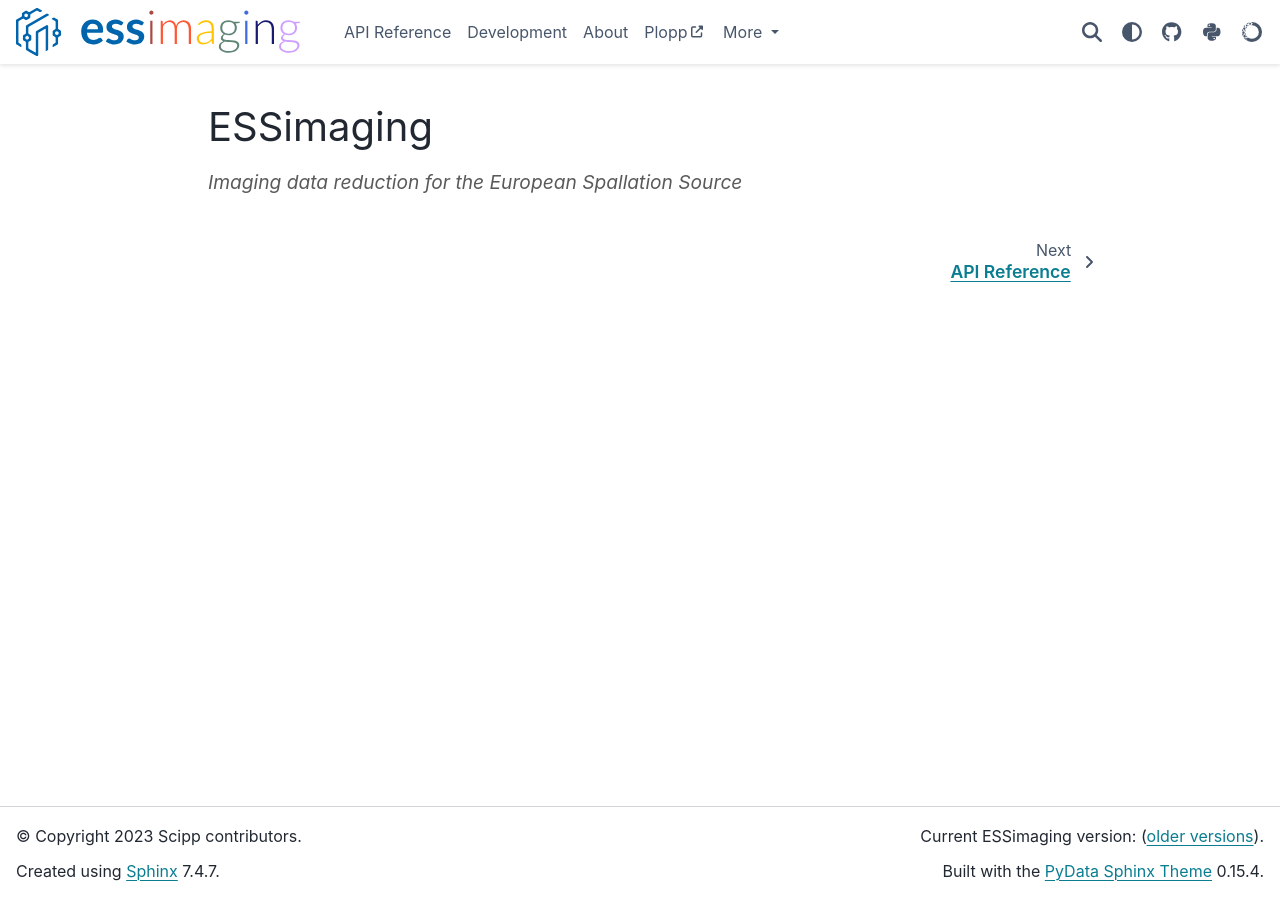
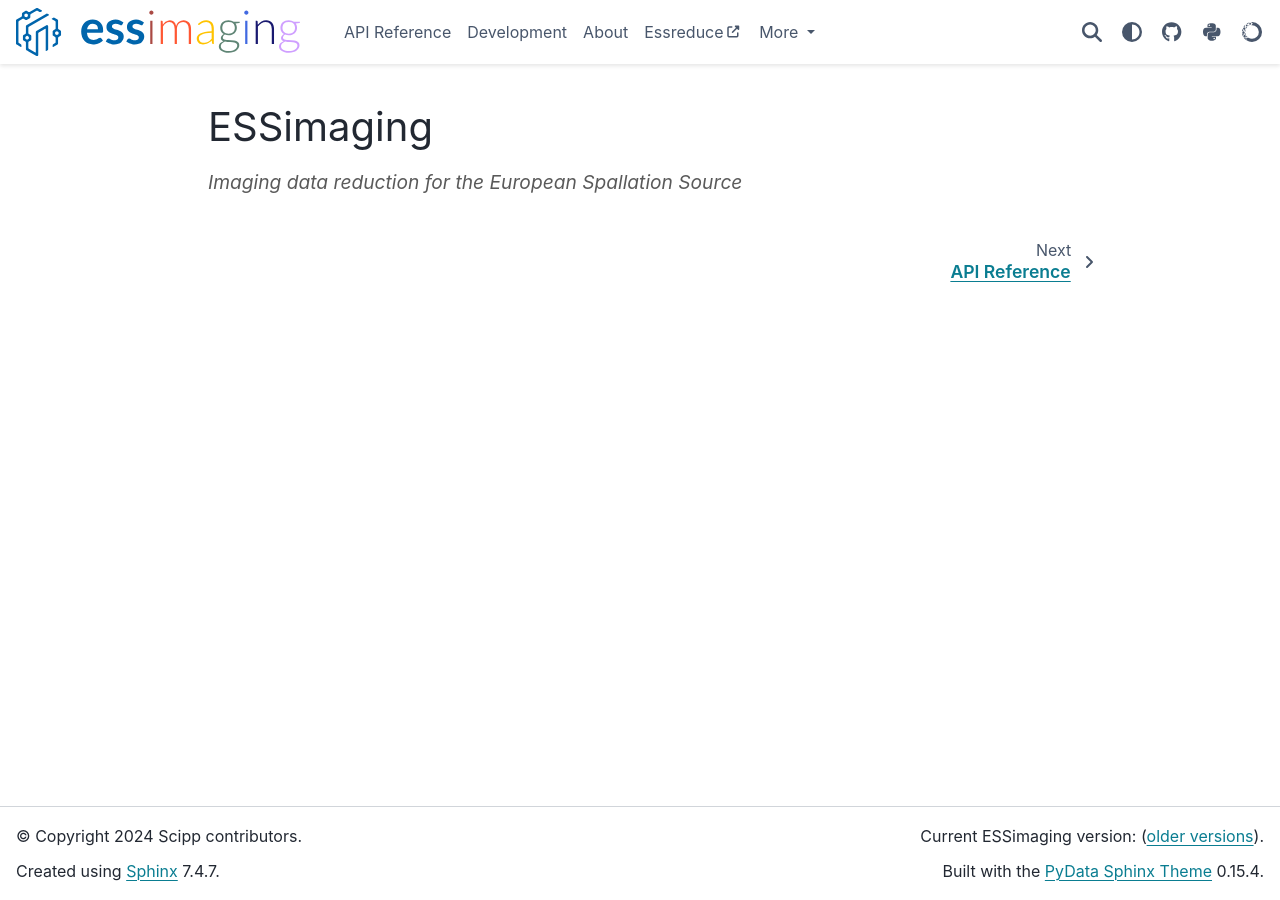
Before and after one commit to scipp/essimaging, a Sphinx documentation site: the page built from docs/index.md, in a window 1280 px wide. Built offline with Sphinx 7.4.7 and the PyData theme 0.15.4, drawn with Linux system fonts in a browser that asks for light colours; the version number could not be read and is left out; part of the change alters nothing that is shown.

```diff
--- a/docs/_templates/doc_version.html
+++ b/docs/_templates/doc_version.html
@@ -1,2 +1,2 @@
 <!-- This will display the version of the docs -->
-Current {{ project }} version: {{ version }} (<a href="https://github.com/{{orgname}}/{{ project|lower }}/releases">older versions</a>).
+Current ESSimaging version: {{ version }} (<a href="https://github.com/scipp/essimaging/releases">older versions</a>).
--- a/docs/conf.py
+++ b/docs/conf.py
@@ -1,13 +1,18 @@
 import doctest
 import os
 import sys
+from importlib.metadata import PackageNotFoundError
 from importlib.metadata import version as get_version
+
+from sphinx.util import logging
 
 sys.path.insert(0, os.path.abspath('.'))
 
+logger = logging.getLogger(__name__)
+
 # General information about the project.
 project = 'ESSimaging'
-copyright = '2023 Scipp contributors'
+copyright = '2024 Scipp contributors'
 author = 'Scipp contributors'
 
 html_show_sourcelink = True
@@ -32,6 +37,8 @@ try:
     import sciline.sphinxext.domain_types  # noqa: F401
 
     extensions.append('sciline.sphinxext.domain_types')
+    # See https://github.com/tox-dev/sphinx-autodoc-typehints/issues/457
+    suppress_warnings = ["config.cache"]
 except ModuleNotFoundError:
     pass
 
@@ -109,8 +116,15 @@ master_doc = 'index'
 # built documents.
 #
 
-release = get_version("essimaging")
-version = ".".join(release.split('.')[:3])  # CalVer
+try:
+    release = get_version("essimaging")
+    version = ".".join(release.split('.')[:3])  # CalVer
+except PackageNotFoundError:
+    logger.info(
+        "Warning: determining version from package metadata failed, falling back to "
+        "a dummy version number."
+    )
+    release = version = "0.0.0-dev"
 
 warning_is_error = True
 
@@ -149,6 +163,7 @@ html_theme_options = {
         "image_dark": "_static/logo-dark.svg",
     },
     "external_links": [
+        {"name": "Essreduce", "url": "https://scipp.github.io/essreduce"},
         {"name": "Plopp", "url": "https://scipp.github.io/plopp"},
         {"name": "Sciline", "url": "https://scipp.github.io/sciline"},
         {"name": "Scipp", "url": "https://scipp.github.io"},
```
Also changed, not shown: .pre-commit-config.yaml.
